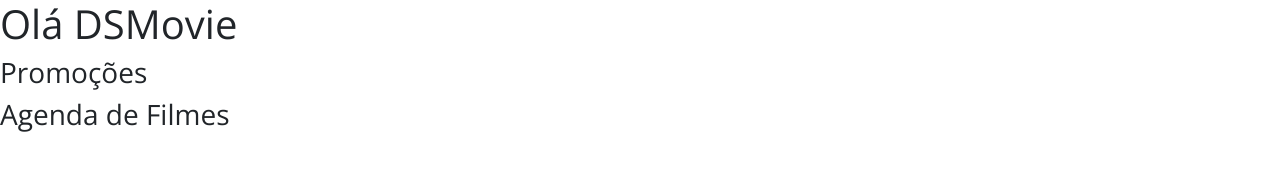
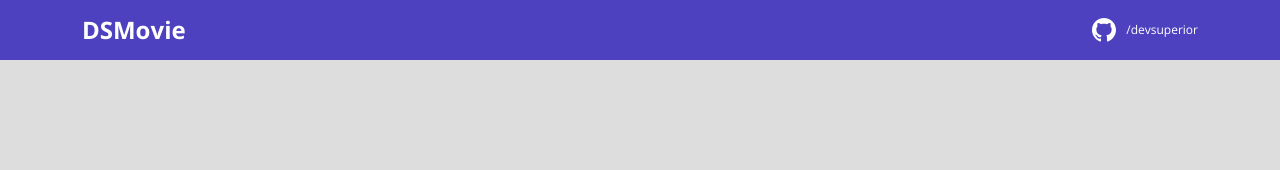
Before and after one commit to RondiRocha/DsMovie, a plain HTML site: page index.html in a window 1280 px wide. Drawn offline with nearby package versions, Linux system fonts and the light colour scheme.

Commit message:
Barra Superior Parte 2

```diff
--- a/CSS/style.css
+++ b/CSS/style.css
@@ -1,5 +1,66 @@
 @import url('https://fonts.googleapis.com/css2?family=Open+Sans:wght@300;400;700&display=swap');
 
 *{
+
+    margin: 0;
+    box-sizing: border-box;
     font-family: 'Open Sans', sans-serif;
+
 }
+
+h1,h2,h3,h4 {
+    margin: 0;
+}
+:root {
+    --bg-gray:#ddd;
+}
+
+html, body {
+    background-color: #DDD;
+}
+
+header {
+    background-color: #4D41C0;
+    color: #FFF;
+    width: auto;
+    height: 60px;
+    top: 60px;
+}
+
+nav {
+    display: flex;
+    align-items: center;
+    justify-content: space-between;
+
+}
+
+nav h1 {
+    margin-bottom: 0;
+    font-size: 24px;
+    font-weight: 700;
+    height: 60px;
+    display: flex;
+    align-items: center;
+}
+
+nav a {
+    font-size: 12px;
+    font-weight: 400;
+
+}
+
+header a, a:hover {
+    color: unset;
+    text-decoration: none;
+}
+
+.dsmovie-contact-container{
+    display: flex;
+    align-items: center;
+
+}
+
+.dsmovie-contact-container img{
+    margin-right: 10px;
+
+}
--- a/index.html
+++ b/index.html
@@ -1,5 +1,6 @@
 <!DOCTYPE html>
 <html lang="pt-br">
+
 <head>
     <meta charset="UTF-8">
     <meta http-equiv="X-UA-Compatible" content="IE=edge">
@@ -9,15 +10,25 @@
 
 
 
-    <link href="https://cdn.jsdelivr.net/npm/bootstrap@5.1.3/dist/css/bootstrap.min.css" rel="stylesheet" integrity="sha384-1BmE4kWBq78iYhFldvKuhfTAU6auU8tT94WrHftjDbrCEXSU1oBoqyl2QvZ6jIW3" crossorigin="anonymous">
+    <link href="https://cdn.jsdelivr.net/npm/bootstrap@5.1.3/dist/css/bootstrap.min.css" rel="stylesheet"
+        integrity="sha384-1BmE4kWBq78iYhFldvKuhfTAU6auU8tT94WrHftjDbrCEXSU1oBoqyl2QvZ6jIW3" crossorigin="anonymous">
 </head>
+
 <body>
 
-    <h1>Olá DSMovie</h1>
-    <h3>Promoções</h3>
-    <h3>Agenda de Filmes</h3>
+    <header>
+        <nav class="container">
+            <h1>DSMovie</h1>
+            <div class="dsmovie-contact-container">
+                <img src="../DsMovie/img/github.svg" alt="">
+                <a href="https://github.com/devsuperior/sds-dsmovie">/devsuperior</a>
 
+            </div>
+
+        </nav>
+    </header>
 
 
 </body>
+
 </html>
```
Also changed, not shown: img/github.svg (added).
